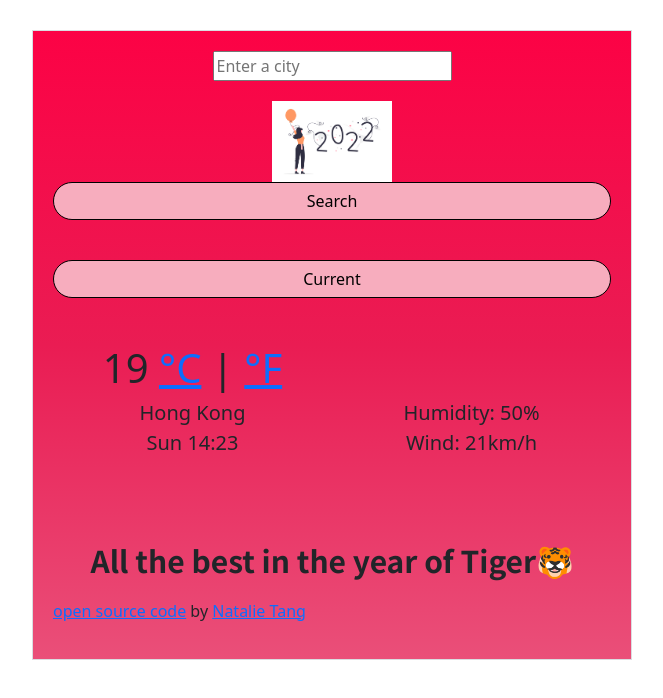
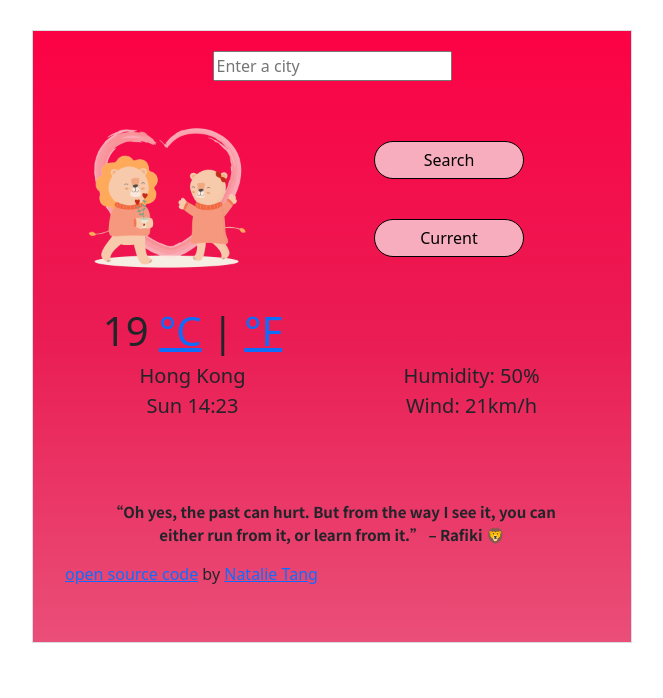
Before and after one commit to natalietang59/weather-app, a website built with Parcel: page index.html in a window 1280 px wide. Shown: the whole page, without its empty margins (308-971 px from the left). Built offline with nearby package versions, Linux system fonts and the light colour scheme; no server answers.

Commit message:
updated html and css

```diff
--- a/index.html
+++ b/index.html
@@ -18,11 +18,18 @@
 </head>
 <body>
   <div class="whole">
+
     <form class="search-form" id="search-form">
   <input class="city" type="text" placeholder="Enter a city" />
-<img class="newyear" src="images/new_year.png">
-  <input class="btn btn-primary search w-100" type="submit" id="query" value="Search">
-  <button class="btn btn-danger w-100" id="current-location-button">Current</button>
+  <div class="container">
+  <div class="row align-items-start">
+    <div class="col">
+     <img class="lala" src="images/lion_couple.png"width="200">
+    </div>
+    <div class="col">
+     <input class="btn btn-primary search" type="submit" id="query" value="Search">
+     <button class="btn btn-primary" id="current-location-button">Current</button>
+    </div>
   <div class="container">
 <div class="row">
   <div class="col-6 temperature"><span class="displayTemp">19 </span><a href="#" id="celsiusLink" class="active">°C</a> | <a href="#" id="fahrenheitLink">°F</a></div>
@@ -46,7 +53,7 @@
 </div>
 
 <p class="wishes">
-   All the best in the year of Tiger🐯
+  “Oh yes, the past can hurt. But from the way I see it, you can either run from it, or learn from it.” – Rafiki 🦁
 </p>
 <p class="opensource">
 <a href="https://github.com/natalietang59/weather-app">open source code</a> by <a href="https://www.linkedin.com/in/tangwinglamnatalie/">Natalie Tang</a></p>
--- a/src/styles.css
+++ b/src/styles.css
@@ -27,10 +27,10 @@ border:1px solid #dadde1;
         width: 120px;
     }
     .search, #current-location-button{
-        margin:0 auto;
-        width: 250px;
+        margin-top: 40px;
+        margin-left:30px;
+        width: 150px;
         display:block;
-        margin-bottom: 40px;
         color:black;
         background-color:rgb(247, 173, 190) ;
         transition: 20ms ease-in-out;
@@ -59,9 +59,11 @@ padding-bottom: 20px;
 
     .wishes{
         text-align:center;
-        font-size: 30px;
+        font-size: 15px;
         font-family: 'Noto Sans TC', sans-serif;
         padding-top:40px;
+        padding-left: 50px;
+        padding-right: 50px;
     }
     .weather-forecast{
         margin-top:20px;
```
Also changed, not shown: images/lion_couple.png (added), images/rainy.png (deleted), images/sunny.png (deleted).
